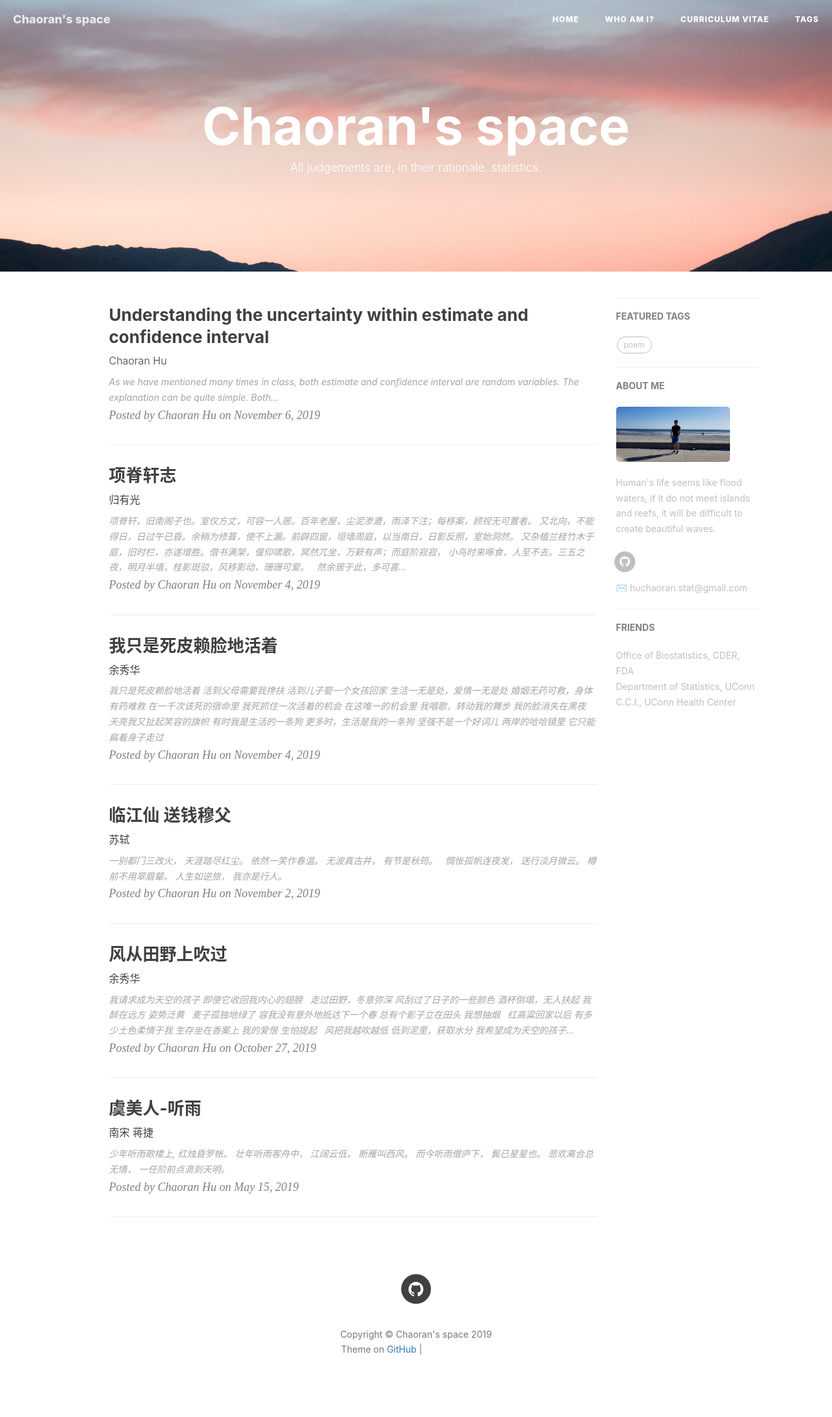
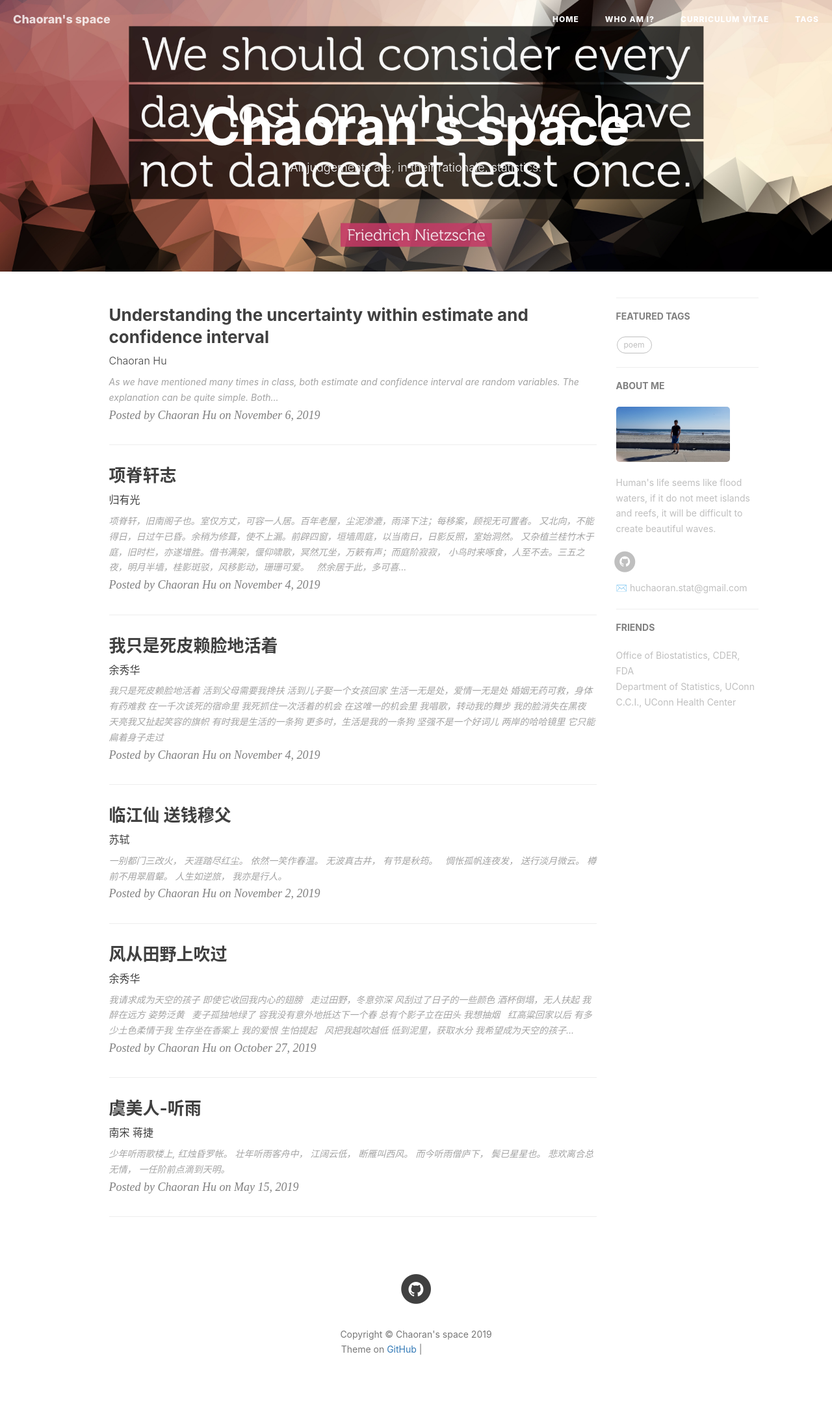
Before and after one commit to ChaoranHu/ChaoranHu.github.io, a Jekyll site: the page built from index.html, in a window 1280 px wide. Shown: the whole page at 65% size. Built offline with Jekyll 4.4.1, drawn with Linux system fonts in a browser that asks for light colours; nearby versions of some CDN libraries; the list of posts is cut into pages by our own code; comment, search, counter and statistics services are not loaded; grey boxes are pictures that could not be loaded.

Commit message:
Update _config.yml

```diff
--- a/_config.yml
+++ b/_config.yml
@@ -1,7 +1,7 @@
 # Site settings
 title: Chaoran's space
 SEOTitle: Chaoran's blog
-header-img: img/background-beach-clouds.jpg
+header-img: img/nietzsche2.jpg
 email: huchaoran.stat@gmail.com
 description: "All judgements are, in their rationale, statistics."
 keyword: "Chaoran, Hu, Statistics"
```
